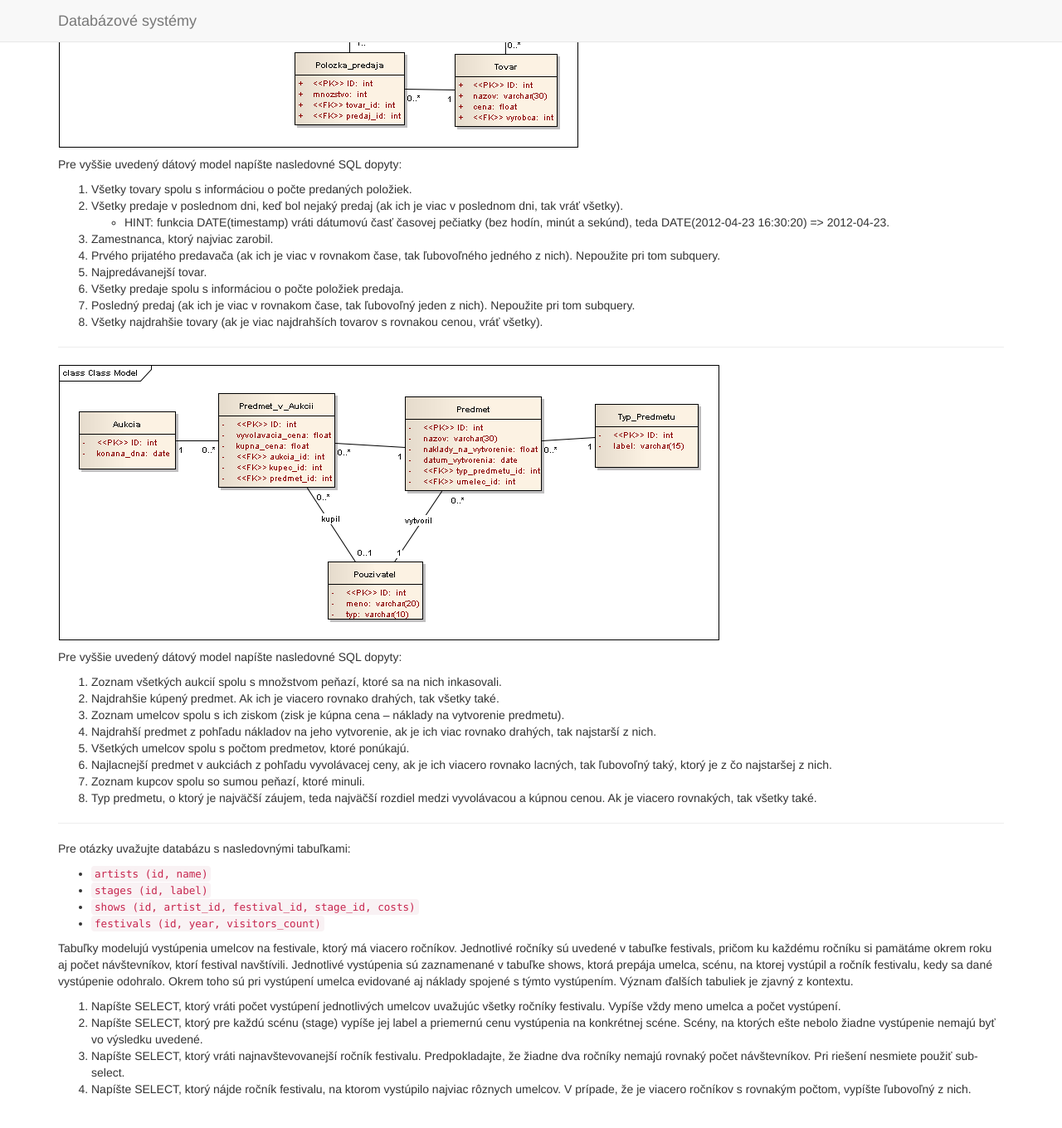
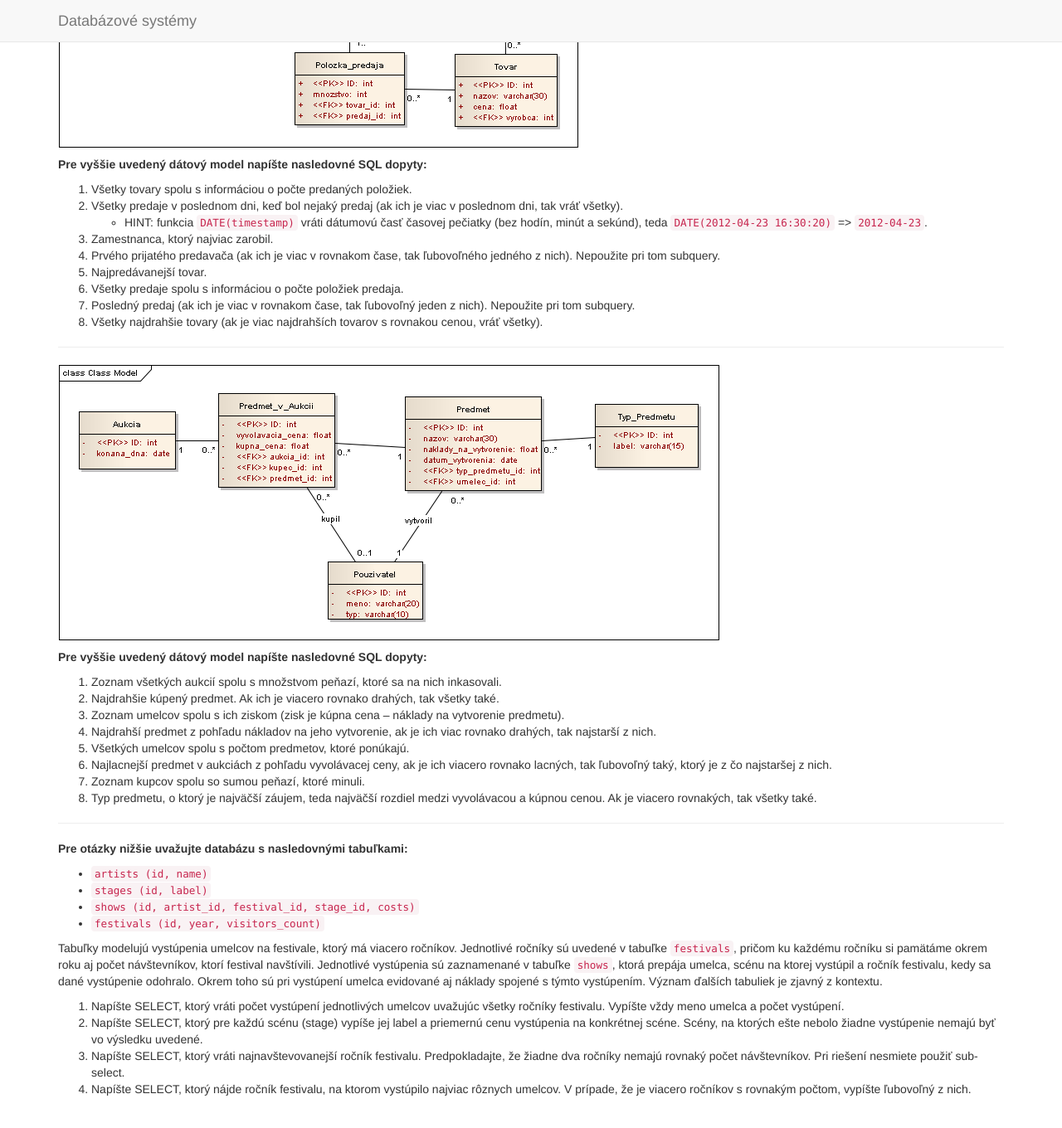
Before and after one commit to masusk/dbs-fiit.github.io, a Jekyll site: the page built from labs/_posts/2014-03-31-7-tyzden.md, in a window 1280 px wide and 1400 px high, scrolled down 294 px. Shown: the top 1360 px of the window at 83% size. Built offline with Jekyll 4.4.1, drawn with Linux system fonts in a browser that asks for light colours; nearby versions of some CDN libraries; Markdown is read by kramdown in place of the engine named in the settings.

Commit message:
Small fixes on other examples.

```diff
--- a/labs/_posts/2014-03-31-7-tyzden.md
+++ b/labs/_posts/2014-03-31-7-tyzden.md
@@ -10,11 +10,11 @@ Cvičenia sú zamerané na prípravu na test, ktorý bude v 9tom týždni.
 
 ![ER-diagram predaje](/labs/files/lab07/sales.png "E-R diagram predaje")
 
-Pre vyššie uvedený dátový model napíšte nasledovné SQL dopyty:
+**Pre vyššie uvedený dátový model napíšte nasledovné SQL dopyty:**
 
 1. Všetky tovary spolu s informáciou o počte predaných položiek.
 2. Všetky predaje v poslednom dni, keď bol nejaký predaj (ak ich je viac v poslednom dni, tak vráť všetky).
-   * HINT: funkcia DATE(timestamp) vráti dátumovú časť časovej pečiatky (bez hodín, minút a sekúnd), teda DATE(2012-04-23 16:30:20) => 2012-04-23.
+   * HINT: funkcia `DATE(timestamp)` vráti dátumovú časť časovej pečiatky (bez hodín, minút a sekúnd), teda `DATE(2012-04-23 16:30:20)` => `2012-04-23`.
 3. Zamestnanca, ktorý najviac zarobil.
 4. Prvého prijatého predavača (ak ich je viac v rovnakom čase, tak ľubovoľného jedného z nich). Nepoužite pri tom subquery.
 5. Najpredávanejší tovar.
@@ -26,7 +26,7 @@ Pre vyššie uvedený dátový model napíšte nasledovné SQL dopyty:
 
 ![ER-diagram aukcie](/labs/files/lab07/auctions.png "E-R diagram aukcie")
 
-Pre vyššie uvedený dátový model napíšte nasledovné SQL dopyty:
+**Pre vyššie uvedený dátový model napíšte nasledovné SQL dopyty:**
 
 1. Zoznam všetkých aukcií spolu s množstvom peňazí, ktoré sa na nich inkasovali.
 2. Najdrahšie kúpený predmet. Ak ich je viacero rovnako drahých, tak všetky také.
@@ -38,16 +38,19 @@ Pre vyššie uvedený dátový model napíšte nasledovné SQL dopyty:
 8. Typ predmetu, o ktorý je najväčší záujem, teda najväčší rozdiel medzi vyvolávacou a kúpnou cenou. Ak je viacero rovnakých, tak všetky také.
 
 ----------------------
-Pre otázky uvažujte databázu s nasledovnými tabuľkami:
+**Pre otázky nižšie uvažujte databázu s nasledovnými tabuľkami:**
 
 * `artists (id, name)`
 * `stages (id, label)`
 * `shows (id, artist_id, festival_id, stage_id, costs)`
 * `festivals (id, year, visitors_count)`
 
-Tabuľky modelujú vystúpenia umelcov na festivale, ktorý má viacero ročníkov. Jednotlivé ročníky sú uvedené v tabuľke festivals, pričom ku každému ročníku si pamätáme okrem roku aj počet návštevníkov, ktorí festival navštívili. Jednotlivé vystúpenia sú zaznamenané v tabuľke shows, ktorá prepája umelca, scénu, na ktorej vystúpil a ročník festivalu, kedy sa dané vystúpenie odohralo. Okrem toho sú pri vystúpení umelca evidované aj náklady spojené s týmto vystúpením. Význam ďalších tabuliek je zjavný z kontextu.
+Tabuľky modelujú vystúpenia umelcov na festivale, ktorý má viacero ročníkov. Jednotlivé ročníky sú uvedené v tabuľke `festivals`,
+pričom ku každému ročníku si pamätáme okrem roku aj počet návštevníkov, ktorí festival navštívili. Jednotlivé vystúpenia
+sú zaznamenané v tabuľke `shows`, ktorá prepája umelca, scénu na ktorej vystúpil a ročník festivalu, kedy sa dané vystúpenie odohralo.
+Okrem toho sú pri vystúpení umelca evidované aj náklady spojené s týmto vystúpením. Význam ďalších tabuliek je zjavný z kontextu.
 
-1. Napíšte SELECT, ktorý vráti počet vystúpení jednotlivých umelcov uvažujúc všetky ročníky festivalu. Vypíše vždy meno umelca a počet vystúpení.
+1. Napíšte SELECT, ktorý vráti počet vystúpení jednotlivých umelcov uvažujúc všetky ročníky festivalu. Vypíšte vždy meno umelca a počet vystúpení.
 2. Napíšte SELECT, ktorý pre každú scénu (stage) vypíše jej label a priemernú cenu vystúpenia na konkrétnej scéne. Scény, na ktorých ešte nebolo žiadne vystúpenie nemajú byť vo výsledku uvedené.
 3. Napíšte SELECT, ktorý vráti najnavštevovanejší ročník festivalu. Predpokladajte, že žiadne dva ročníky nemajú rovnaký počet návštevníkov. Pri riešení nesmiete použiť sub-select.
 4. Napíšte SELECT, ktorý nájde ročník festivalu, na ktorom vystúpilo najviac rôznych umelcov. V prípade, že je viacero ročníkov s rovnakým počtom, vypíšte ľubovoľný z nich.
```
